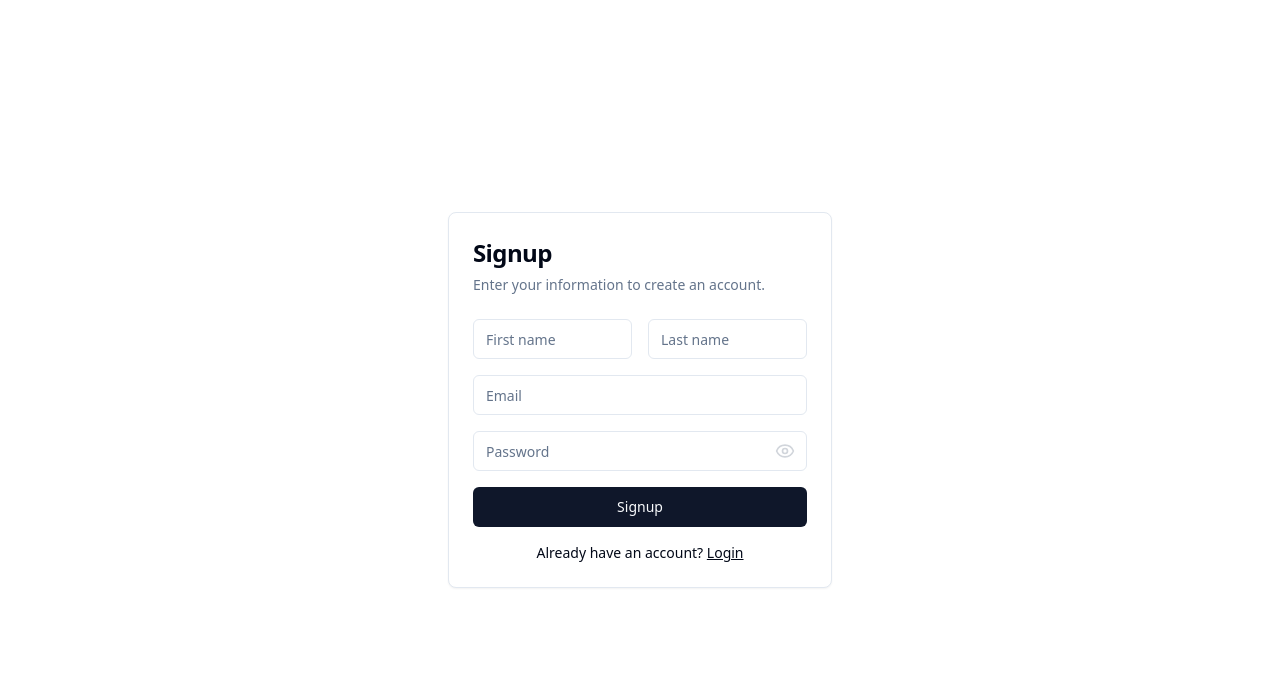
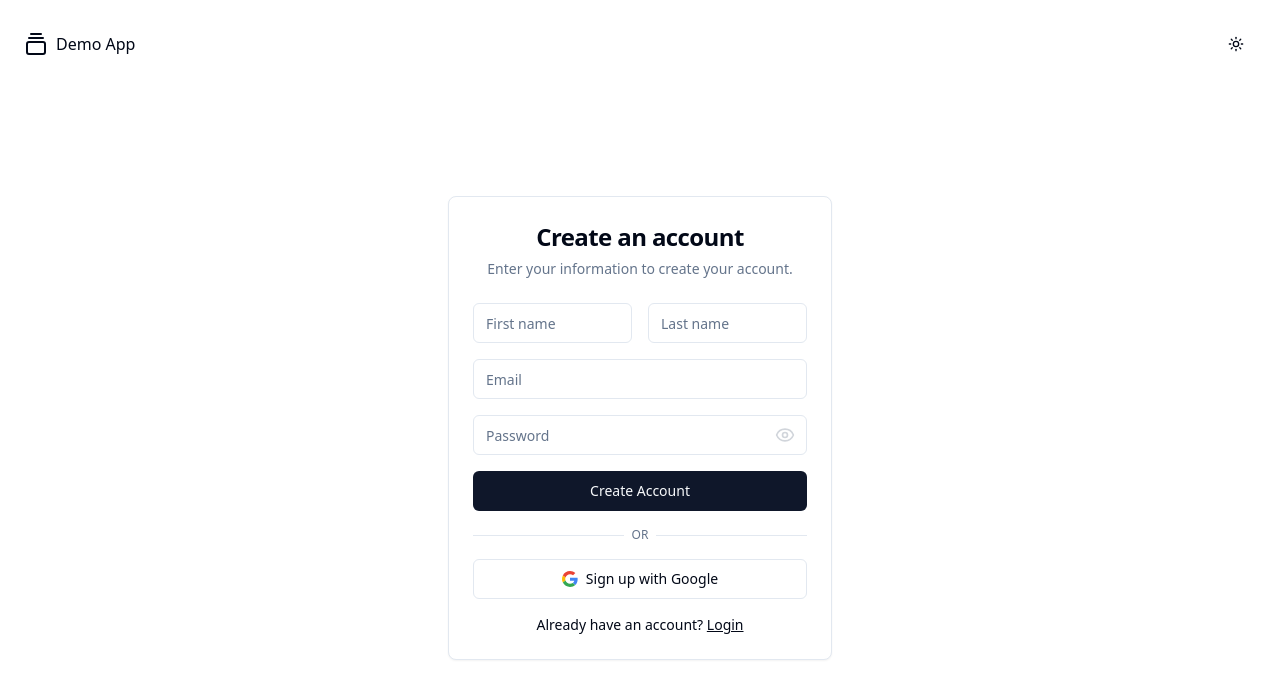
Before and after one commit to AbhishekSingh612/DemoApp, a SvelteKit app: page /signup in a window 1280 px wide. Shown: the top 698 px of the page. Built offline with nearby package versions, Linux system fonts and the light colour scheme; no server answers.

Commit message:
Improved UI - Added Brand Name and logo - Added Google branding for oauth button - Added theme mode from system - Added dark mode toggle

```diff
--- a/package.json
+++ b/package.json
@@ -44,6 +44,7 @@
 		"drizzle-orm": "^0.38.4",
 		"firebase": "^11.3.0",
 		"lucide-svelte": "^0.475.0",
+		"mode-watcher": "^0.5.1",
 		"postgres": "^3.4.5"
 	}
 }
--- /dev/null
+++ b/src/lib/components/icons/google-logo.svelte
@@ -0,0 +1,7 @@
+<svg xmlns="http://www.w3.org/2000/svg" viewBox="0 0 48 48" xmlns:xlink="http://www.w3.org/1999/xlink" style="display: block;">
+    <path fill="#EA4335" d="M24 9.5c3.54 0 6.71 1.22 9.21 3.6l6.85-6.85C35.9 2.38 30.47 0 24 0 14.62 0 6.51 5.38 2.56 13.22l7.98 6.19C12.43 13.72 17.74 9.5 24 9.5z"></path>
+    <path fill="#4285F4" d="M46.98 24.55c0-1.57-.15-3.09-.38-4.55H24v9.02h12.94c-.58 2.96-2.26 5.48-4.78 7.18l7.73 6c4.51-4.18 7.09-10.36 7.09-17.65z"></path>
+    <path fill="#FBBC05" d="M10.53 28.59c-.48-1.45-.76-2.99-.76-4.59s.27-3.14.76-4.59l-7.98-6.19C.92 16.46 0 20.12 0 24c0 3.88.92 7.54 2.56 10.78l7.97-6.19z"></path>
+    <path fill="#34A853" d="M24 48c6.48 0 11.93-2.13 15.89-5.81l-7.73-6c-2.15 1.45-4.92 2.3-8.16 2.3-6.26 0-11.57-4.22-13.47-9.91l-7.98 6.19C6.51 42.62 14.62 48 24 48z"></path>
+    <path fill="none" d="M0 0h48v48H0z"></path>
+</svg>
--- /dev/null
+++ b/src/lib/components/ui/theme-toggle/theme-toggle.svelte
@@ -0,0 +1,12 @@
+<script>
+    import Sun from "lucide-svelte/icons/sun";
+    import Moon from "lucide-svelte/icons/moon";
+    import { Button } from "$lib/components/ui/button/index.js";
+    import { toggleMode } from "mode-watcher";
+</script>
+
+<Button variant="ghost" size="icon" onclick={toggleMode}>
+    <Sun class="h-[1.2rem] w-[1.2rem] rotate-0 scale-100 transition-all dark:-rotate-90 dark:scale-0" />
+    <Moon class="absolute h-[1.2rem] w-[1.2rem] rotate-90 scale-0 transition-all dark:rotate-0 dark:scale-100" />
+    <span class="sr-only">Toggle theme</span>
+</Button>
--- a/src/lib/index.ts
+++ b/src/lib/index.ts
@@ -1 +1,3 @@
 // place files you want to import through the `$lib` alias in this folder.
+
+export const APP_NAME = "Demo App";
--- a/src/routes/+layout.svelte
+++ b/src/routes/+layout.svelte
@@ -1,6 +1,25 @@
 <script lang="ts">
 	import '../app.css';
+    import GalleryVerticalEnd from "lucide-svelte/icons/gallery-vertical-end";
+    import { ModeWatcher } from "mode-watcher";
+    import ThemeToggle from "$lib/components/ui/theme-toggle/theme-toggle.svelte";
+    import {APP_NAME} from "$lib";
 	let { children } = $props();
 </script>
-
-{@render children()}
+<ModeWatcher />
+<div class="grid min-h-svh">
+    <div class="flex flex-col gap-4 p-6">
+        <div class="flex justify-between items-center gap-2">
+            <a href="#" class="flex items-center gap-2 font-medium">
+                <div class="flex h-6 w-6 items-center justify-center rounded-md">
+                    <GalleryVerticalEnd />
+                </div>
+                {APP_NAME}
+            </a>
+            <ThemeToggle />
+        </div>
+        <div class="flex flex-1 items-center justify-center">
+            {@render children()}
+        </div>
+    </div>
+</div>
--- a/src/routes/+page.svelte
+++ b/src/routes/+page.svelte
@@ -8,7 +8,7 @@
 	let isLoading = $state(false);
 </script>
 
-<div class="flex flex-col h-screen w-full items-center justify-center px-4">
+<div class="flex flex-col w-full items-center justify-center px-4">
 	<Card.Root>
 		<Card.Header>
 			<Card.Title>Hi, {data.user.firstName}!</Card.Title>
--- a/src/routes/login/+page.svelte
+++ b/src/routes/login/+page.svelte
@@ -7,17 +7,20 @@
     import * as Alert from "$lib/components/ui/alert/index.js";
     import PasswordInput from '$lib/components/ui/password-input/password-input.svelte';
     import Ellipsis from 'lucide-svelte/icons/ellipsis';
+    import GoogleLogo from '$lib/components/icons/google-logo.svelte'
+    import {APP_NAME} from "$lib";
 
 	let { form }: { form: ActionData } = $props();
     let isLoading = $state(false);
 </script>
-<div class="flex flex-col h-screen w-full items-center justify-center px-4">
-	<Card.Root class="mx-auto max-w-sm">
-        <Card.Header>
-            <Card.Title class="text-2xl">Login</Card.Title>
-            <Card.Description>Enter your email below to login to your account</Card.Description>
+<div class="flex flex-col w-full items-center justify-center md:px-4">
+    <div class="flex flex-col items-center justify-center w-full max-w-sm py-4">
+        <Card.Root class="w-full max-w-sm border-none">
+            <Card.Header class="text-center">
+                <Card.Title class="text-2xl">Welcome back</Card.Title>
+                <Card.Description>Login to your {APP_NAME} account</Card.Description>
                 {#if form?.message}
-            <Alert.Root variant="destructive">
+                    <Alert.Root variant="destructive" class="bg-red-50 dark:bg-red-400">
                         <Alert.Description>{form?.message ?? ''}</Alert.Description>
                     </Alert.Root>
                 {/if}
@@ -50,7 +53,18 @@
                                 Login
                             {/if}
                         </Button>
-                     <Button href="/login/google" variant="outline" class="w-full">Login with Google</Button>
+                        <div class="relative">
+                            <div class="absolute inset-0 flex items-center">
+                                <span class="w-full border-t" />
+                            </div>
+                            <div class="relative flex justify-center text-xs uppercase">
+                                <span class="bg-background text-muted-foreground px-2"> Or </span>
+                            </div>
+                        </div>
+                        <Button href="/login/google" variant="outline" class="w-full">
+                            <GoogleLogo />
+                            Login with Google
+                        </Button>
                     </div>
                 </form>
                 <div class="mt-4 text-center text-sm">
@@ -60,3 +74,10 @@
             </Card.Content>
         </Card.Root>
     </div>
+<!--
+    <div class="text-balance text-center text-xs text-muted-foreground [&_a]:underline [&_a]:underline-offset-4 hover:[&_a]:text-primary  ">
+        By clicking continue, you agree to our <a href="#">Terms of Service</a>{" "}
+        and <a href="#">Privacy Policy</a>.
+    </div>
+-->
+</div>
--- a/src/routes/signup/+page.svelte
+++ b/src/routes/signup/+page.svelte
@@ -7,15 +7,16 @@
     import PasswordInput from "$lib/components/ui/password-input/password-input.svelte"
     import Ellipsis from 'lucide-svelte/icons/ellipsis';
     import type {ActionData} from "../../../.svelte-kit/types/src/routes/login/$types";
+    import GoogleLogo from "$lib/components/icons/google-logo.svelte";
     let isLoading = $state(false);
     let { form }: { form: ActionData } = $props();
 </script>
 
-<div class="flex flex-col h-screen w-full items-center justify-center px-4">
-	<Card.Root class="mx-auto max-w-sm">
-        <Card.Header>
-            <Card.Title class="text-2xl">Signup</Card.Title>
-            <Card.Description>Enter your information to create an account.</Card.Description>
+<div class="flex flex-col w-full items-center justify-center md:px-4">
+	<Card.Root class="max-w-sm">
+        <Card.Header class="text-center">
+            <Card.Title class="text-2xl">Create an account</Card.Title>
+            <Card.Description>Enter your information to create your account.</Card.Description>
             {#if form?.message}
                 <Alert.Root variant="destructive">
                     <Alert.Description>{form?.message ?? ''}</Alert.Description>
@@ -50,10 +51,21 @@
                         {#if isLoading}
                             <div class="animate-pulse"><Ellipsis /></div>
                         {:else}
-                            Signup
+                            Create Account
                         {/if}
                         </Button>
-                    <!-- <Button variant="outline" class="w-full">Signup with Google</Button> -->
+                    <div class="relative">
+                        <div class="absolute inset-0 flex items-center">
+                            <span class="w-full border-t"></span>
+                        </div>
+                        <div class="relative flex justify-center text-xs uppercase">
+                            <span class="bg-background text-muted-foreground px-2"> Or </span>
+                        </div>
+                    </div>
+                    <Button href="/login/google" variant="outline" class="w-full">
+                        <GoogleLogo />
+                        Sign up with Google
+                    </Button>
                 </div>
             </form>
             <div class="mt-4 text-center text-sm">
```
Also changed, not shown: 1 other file (tests, documents, lock files or other folders). Lines whose indentation alone changed are shown as unchanged.
